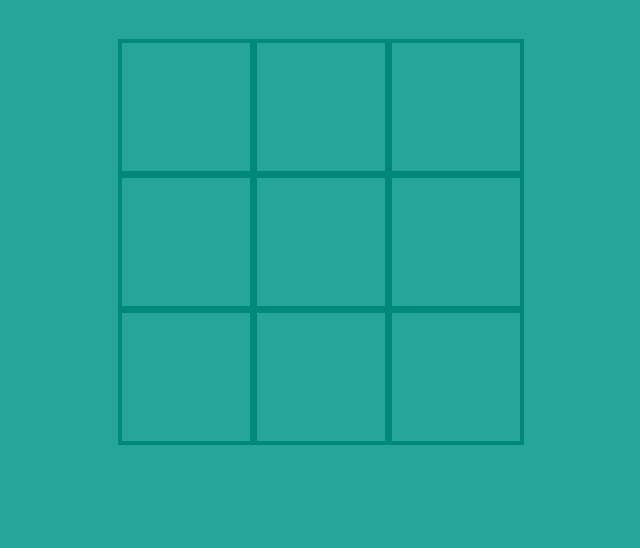
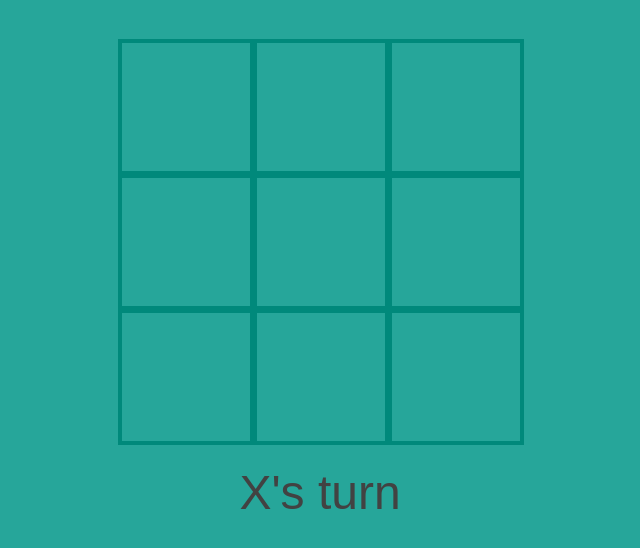
Before and after one commit to jtom2388/react-tic-tac-toe, a React (Create React App) app: page / in a window 1280 px wide. Shown: the top 548 px of the page, without its empty margins (320-960 px from the left). Built offline with nearby package versions, Linux system fonts and the light colour scheme.

Commit message:
add win logic for game

```diff
--- a/src/index.jsx
+++ b/src/index.jsx
@@ -15,6 +15,7 @@ function Game() {
 
   let [ squares, setSquares ] = useState(Array(9).fill(null));
   let [ isPlayerX, setIsPlayerX ] = useState(true);
+  let winner = win(squares);
 
   function renderSquare(n) {
     return <Square
@@ -26,6 +27,16 @@ function Game() {
         setIsPlayerX(!isPlayerX)
       }}
     />;
+  }
+
+  function gameStatus() {
+    if(winner) {
+      return winner + " wins!";
+    } else if (isBoardFull(squares)) {
+      return "Tie game";
+    } else {
+      return (isPlayerX ? 'X' : 'O') + "'s turn";
+    }
   }
 
   return (
@@ -48,9 +59,41 @@ function Game() {
             {renderSquare(8)}
           </div>
         </div>
+        <div className='game-info'>{gameStatus()}</div>
       </div>
     </div>
   )
 }
 
 ReactDOM.render(<Game />, document.getElementById('root'));
+
+function win(squares) {
+  let threeInARow = [
+    [0, 1, 2],
+    [3, 4, 5],
+    [6, 7, 8],
+    [0, 3, 6],
+    [1, 4, 7],
+    [2, 5, 8],
+    [0, 4, 8],
+    [2, 4, 6]
+  ];
+
+  for(let i = 0; i < threeInARow.length; i++) {
+    let [a, b, c] = threeInARow[i];
+    if(squares[a] && squares[a] === squares[b] && squares[a] === squares[c]) {
+      return squares[a];
+    }
+  }
+
+  return null;
+}
+
+function isBoardFull(squares) {
+  for(let i = 0; i < squares.length; i++) {
+    if(squares[i] === null) {
+      return false;
+    }
+  }
+  return true;
+}
```
